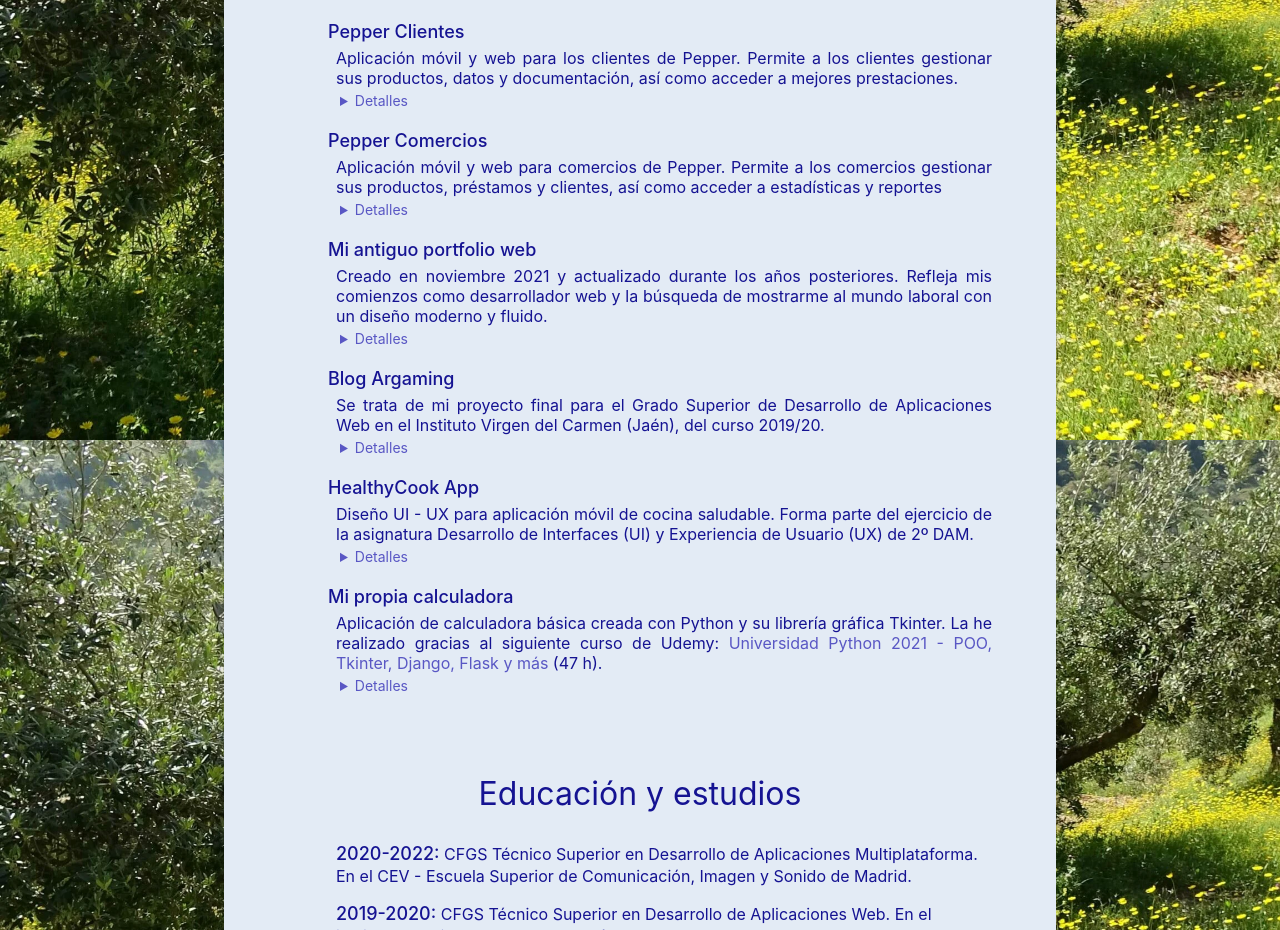
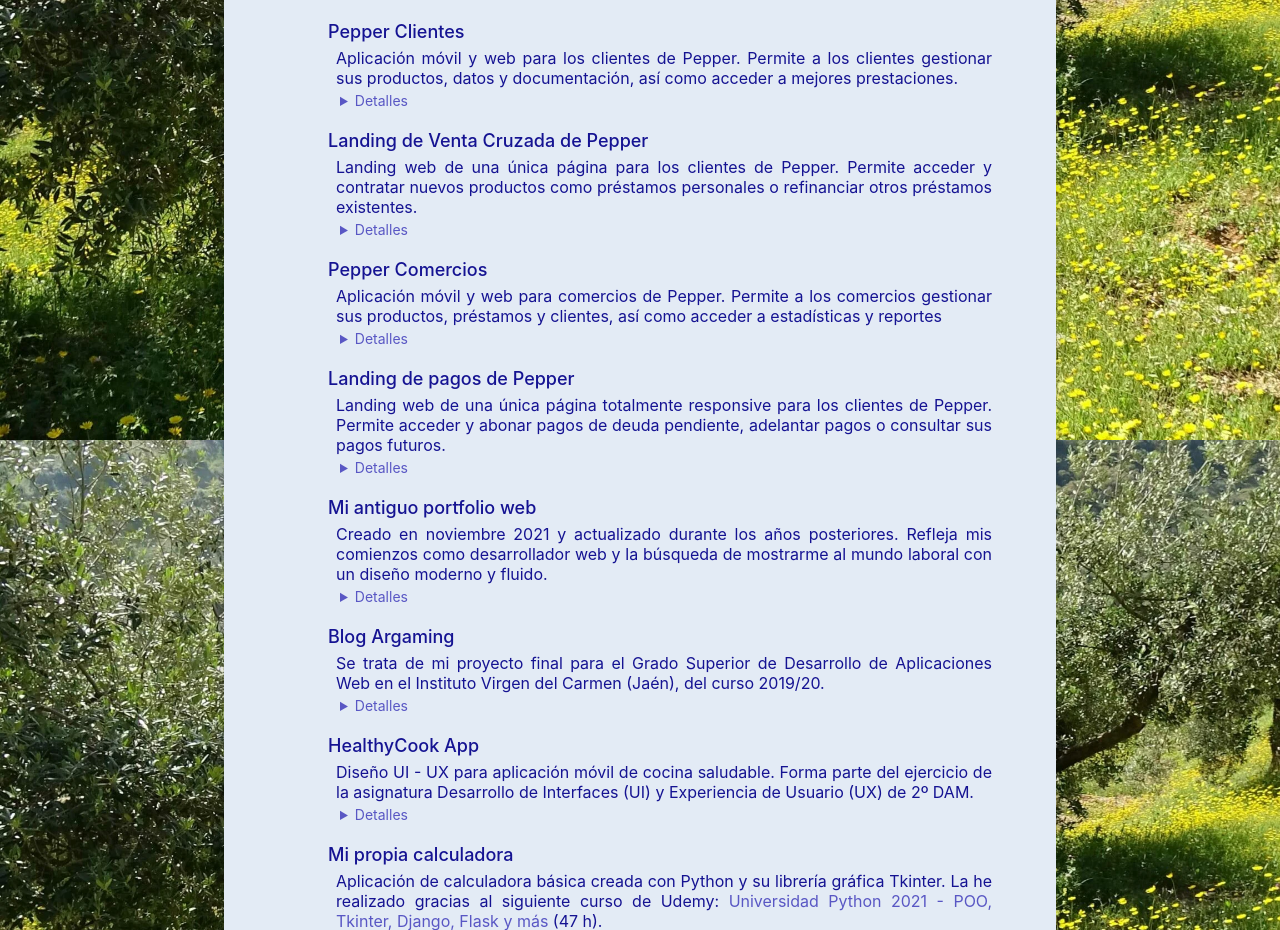
Before and after one commit to Anrogo/MyPortfolio, a Next.js app: page / in a window 1280 px wide. Shown: the part 1960-2890 px from the top of the page. Built offline with nearby package versions, Linux system fonts and the light colour scheme.

Commit message:
new translations for the last projects added

```diff
--- a/src/constants/texts_EN.ts
+++ b/src/constants/texts_EN.ts
@@ -9,6 +9,8 @@ import type {
 } from '@/interfaces/Text';
 import CalculatorImg from '@/assets/images/calculadora_python.png';
 import ArgamingImg from '@/assets/images/portada_argaming.png';
+import PepperComerciosImg from '@/assets/images/pepper-comercios-web.webp';
+import PepperClientesImg from '@/assets/images/pepper-clientes-web.webp';
 
 export const HomeTexts: HomeText = {
   myName: 'Hi, I am Antonio Rodríguez González',
@@ -121,6 +123,82 @@ export const ProjectsTexts: ProjectsText = {
   title: 'Featured Projects',
   detailsLabel: 'Details',
   projects: [
+    {
+      title: 'Pepper Customers',
+      description:
+        'Mobile and web application for Pepper customers. It allows them to manage their products, personal information, and documents, as well as access improved benefits.',
+      detailsTitle: 'Details',
+      details: [
+        'Built with React, Ionic, and TypeScript.',
+        'Created in June 2025.',
+        'Optimized for mobile devices with Ionic. Available for both Android and iOS.',
+        {
+          before: 'Currently available at: ',
+          linkText: 'Pepper Customers web',
+          linkHref: 'https://pepperclientes.pepperfinance.es',
+          after: '.',
+        },
+      ],
+      media: {
+        type: 'image',
+        src: PepperClientesImg,
+        width: 640,
+        height: 360,
+        alt: 'Pepper Customers web app home screen',
+        className: 'pepperClientesImg',
+      },
+    },
+    {
+      title: 'Pepper Cross-Selling Landing',
+      description:
+        'Responsive web application for Pepper customers. It allows access and contracting of new products such as personal loans or refinancing of other existing loans.',
+      detailsTitle: 'Details',
+      details: [
+        'Created with React, NextJS, and Typescript.',
+        'Created in September 2023.',
+        'Optimized for mobile devices with a carefully crafted responsive design.',
+        'Refactored and improved in 2026 to add refinancing options when an application for a new product is declined.',
+        'Access requires a link sent by SMS. It contains a verified token that is valid only for the preselected customer.',
+      ],
+    },
+    {
+      title: 'Pepper Merchants',
+      description:
+        'Mobile and web application for Pepper merchants. It allows merchants to manage their products, loans, and customers, as well as access statistics and reports.',
+      detailsTitle: 'Details',
+      details: [
+        'Built with React, Ionic, and TypeScript.',
+        'Created in July 2023.',
+        'Optimized for mobile devices with Ionic. Available for both Android and iOS.',
+        {
+          before: 'Currently available at: ',
+          linkText: 'Pepper Merchants web',
+          linkHref: 'https://peppercomercios.pepperfinance.es',
+          after: '.',
+        },
+      ],
+      media: {
+        type: 'image',
+        src: PepperComerciosImg,
+        width: 640,
+        height: 360,
+        alt: 'Pepper Merchants web app home screen',
+        className: 'pepperComerciosImg',
+      },
+    },
+    {
+      title: 'Pepper Payment Landing',
+      description:
+        'Fully responsive single-page web application for Pepper customers. It allows them to access and pay outstanding debt, make early payments, or check upcoming payments.',
+      detailsTitle: 'Details',
+      details: [
+        'Built with React and TypeScript.',
+        'Created in February 2023.',
+        'Optimized for mobile devices with a carefully crafted responsive design.',
+        'I extensively refactored it in 2025, adding new features and performance improvements.',
+        'Access requires a link sent by SMS or through the Pepper Customers app. The link contains a verified token that is valid only for a specific customer.',
+      ],
+    },
     {
       title: 'My Previous Portfolio',
       description:
--- a/src/constants/texts_ES.ts
+++ b/src/constants/texts_ES.ts
@@ -148,13 +148,26 @@ export const ProjectsTexts: ProjectsText = {
       },
     },
     {
+      title: 'Landing de Venta Cruzada de Pepper',
+      description:
+        'Landing web de una única página para los clientes de Pepper. Permite acceder y contratar nuevos productos como préstamos personales o refinanciar otros préstamos existentes.',
+      detailsTitle: 'Detalles',
+      details: [
+        'Creado con React, NextJS y Typescript.',
+        'Fecha de creación: Septiembre 2023.',
+        'Adaptado a móviles mediante un diseño responsive muy cuidado y optimizado.',
+        'Fue refactorizada y mejorada en 2026 para añadir opciones de refinanciación en el caso de que se rechace la contratación de un nuevo producto.',
+        'Para acceder es necesario un link que se envía en un sms. Este contiene un token verificado y válido solo para el cliente preseleccionado.'
+      ],
+    },
+    {
       title: 'Pepper Comercios',
       description:
         'Aplicación móvil y web para comercios de Pepper. Permite a los comercios gestionar sus productos, préstamos y clientes, así como acceder a estadísticas y reportes',
       detailsTitle: 'Detalles',
       details: [
         'Creado con React, Ionic y Typescript.',
-        'Fecha de creación: agosto 2023.',
+        'Fecha de creación: julio 2023.',
         'Adaptado a móviles mediante Ionic. Disponible tanto para Android como para iOS.',
         {
           before: 'Publicado actualmente en: ',
@@ -171,6 +184,19 @@ export const ProjectsTexts: ProjectsText = {
         alt: 'Pantalla de inicio de la aplicación web Pepper Comercios',
         className: 'pepperComerciosImg',
       },
+    },
+    {
+      title: 'Landing de pagos de Pepper',
+      description:
+        'Landing web de una única página totalmente responsive para los clientes de Pepper. Permite acceder y abonar pagos de deuda pendiente, adelantar pagos o consultar sus pagos futuros.',
+      detailsTitle: 'Detalles',
+      details: [
+        'Creado con React y Typescript.',
+        'Fecha de creación: febrero 2023.',
+        'Adaptado a móviles mediante un diseño responsive muy cuidado y optimizado.',
+        'Fue refactorizada, por mi, en profundidad en 2025 además de incorporar nuevas funcionalidades y mejoras de rendimiento.',
+        'Para acceder es necesario un link que se envía en un sms, o bien desde la app de Clientes. Este enlace contiene un token verificado y válido solo para un cliente concreto.'
+      ],
     },
     {
       title: 'Mi antiguo portfolio web',
```
